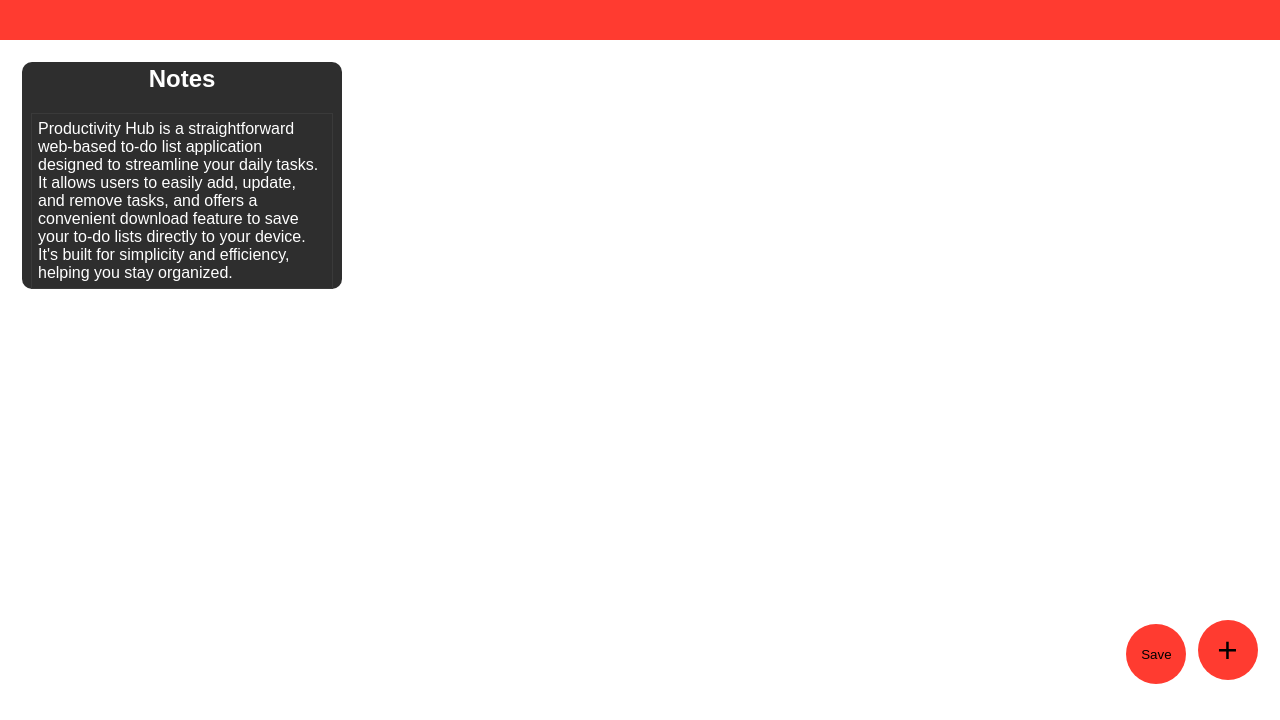
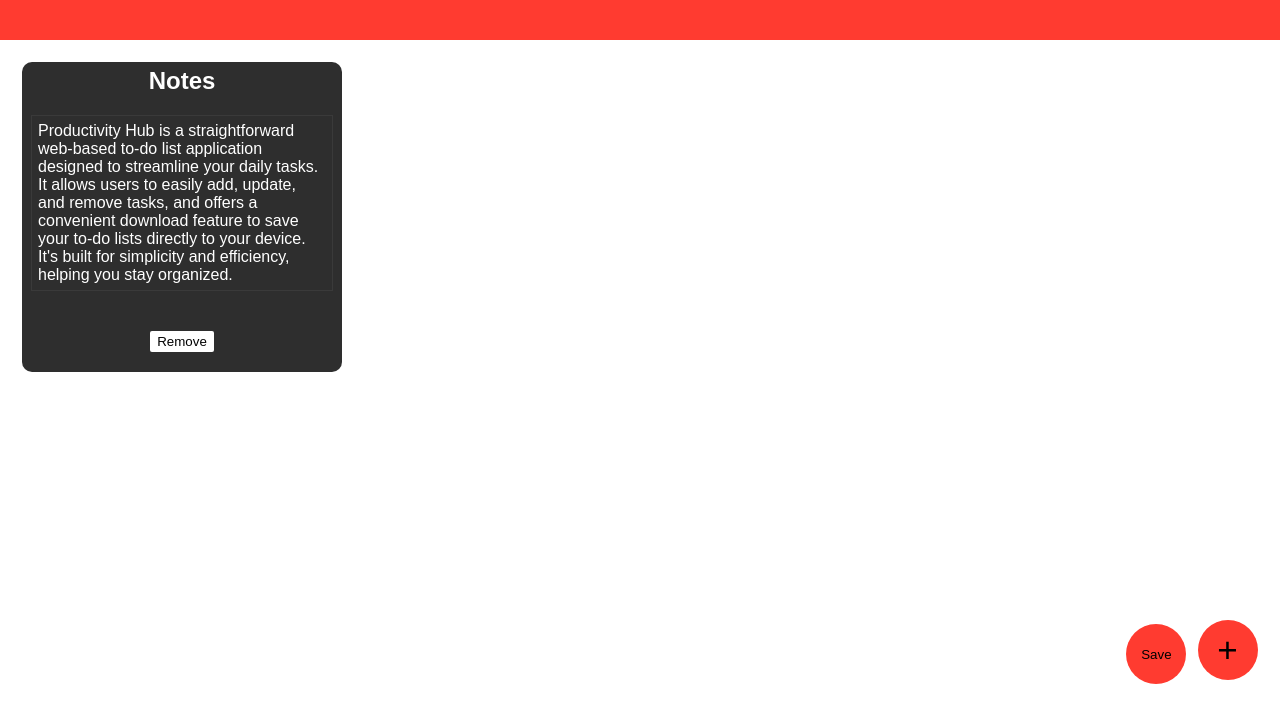
Before and after one commit to Arulsubash/todo-list, a plain HTML site: page index.html in a window 1280 px wide. Shown: the part 80-800 px from the top of the page. Drawn offline with nearby package versions, Linux system fonts and the light colour scheme.

Commit message:
Update index.html

```diff
--- a/index.html
+++ b/index.html
@@ -46,8 +46,9 @@
         </div>
         <!--Notes-->
         <div id="list-box">
-            <h2 id="message" style="padding-top: 3px";">Notes</h2>
+            <h2 id="message" style="padding-top: 5px";">Notes</h2>
             <p id="description">Productivity Hub is a straightforward web-based to-do list application designed to streamline your daily tasks. It allows users to easily add, update, and remove tasks, and offers a convenient download feature to save your to-do lists directly to your device. It's built for simplicity and efficiency, helping you stay organized.</p>
+            <button onclick="remove(event)">Remove</button>
         </div>
     </body>
     <script>
```
